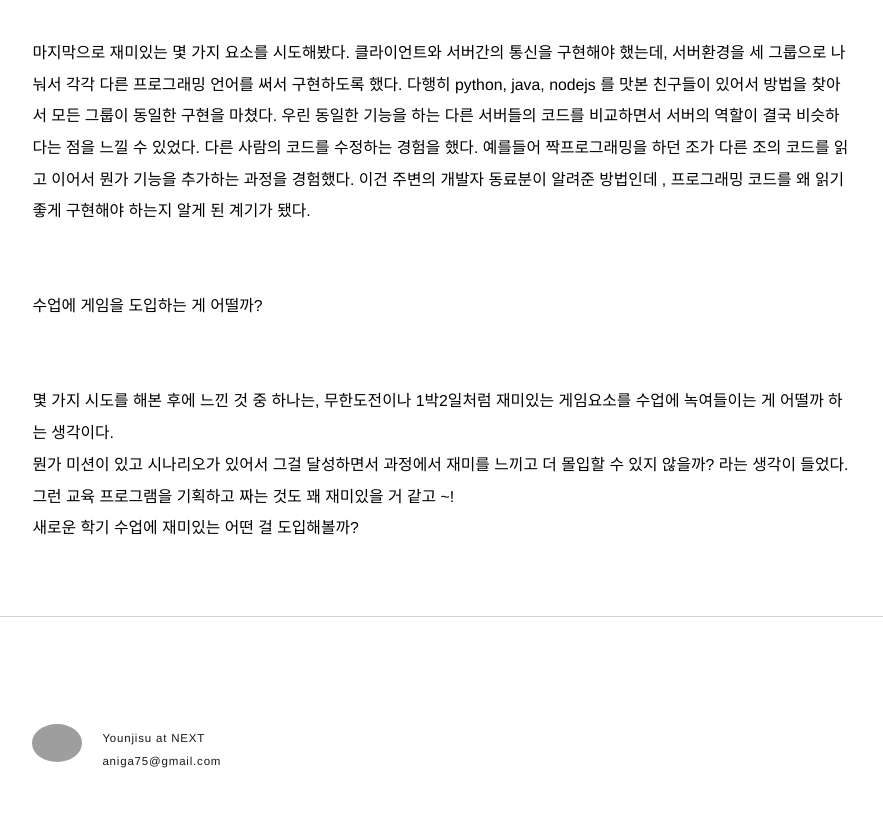
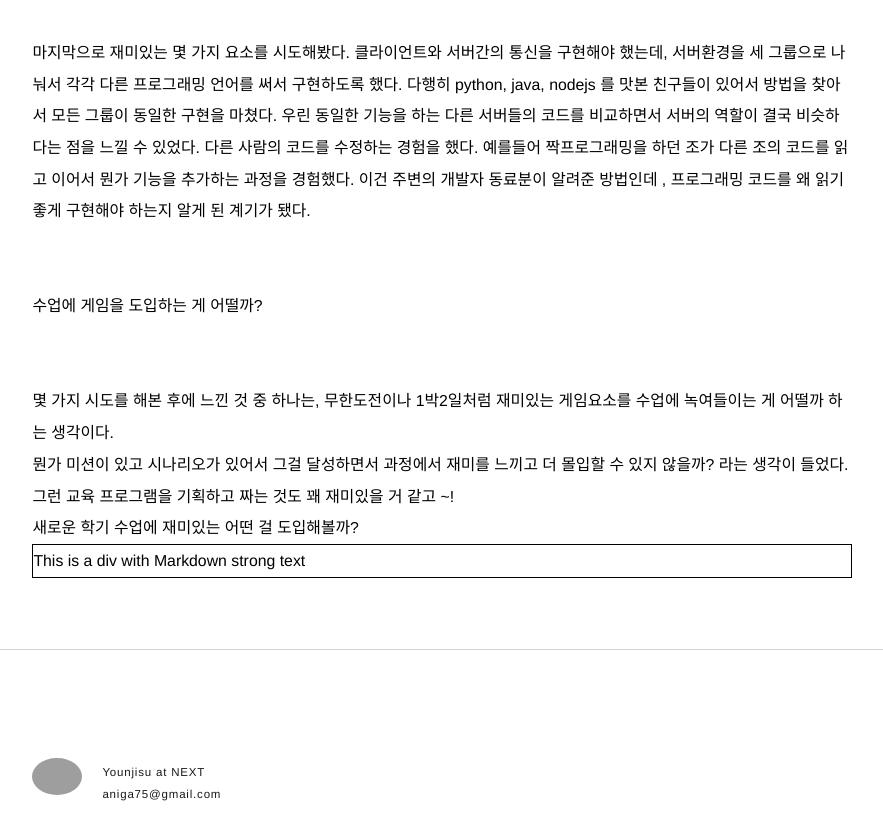
Before and after one commit to crongro/nigayo.github.io, a Jekyll site: the page built from _posts/2014-01-24-newEdu.md, in a window 1280 px wide and 900 px high, scrolled down 1550 px. Shown: the top 840 px of the window, without its empty margins (198-1081 px from the left). Built offline with Jekyll 4.4.1, drawn with Linux system fonts in a browser that asks for light colours; nearby versions of some CDN libraries; library files that are not in the unit come from our copies; Markdown is read by kramdown in place of the engine named in the settings; grey boxes are pictures that could not be loaded.

Commit message:
md syntax test

```diff
--- a/_posts/2014-01-24-newEdu.md
+++ b/_posts/2014-01-24-newEdu.md
@@ -43,3 +43,7 @@
 뭔가 미션이 있고 시나리오가 있어서 그걸 달성하면서 과정에서 재미를 느끼고 더 몰입할 수 있지 않을까? 라는 생각이 들었다.  그런 교육 프로그램을 기획하고 짜는 것도 꽤 재미있을 거 같고 ~!
 
 새로운 학기 수업에 재미있는 어떤 걸 도입해볼까?
+
+<div markdown="1" style="border: solid 1px black">
+   This is a div with Markdown **strong text**
+</div>
```
Also changed, not shown: 1 other file.
